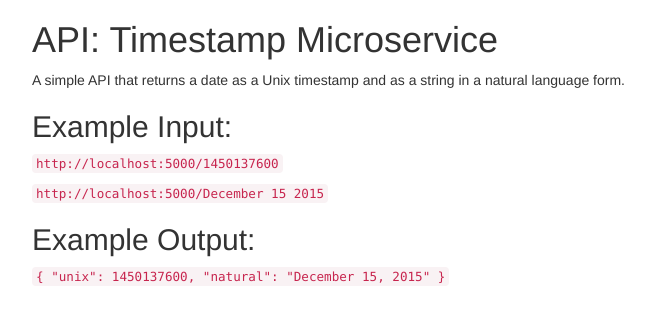
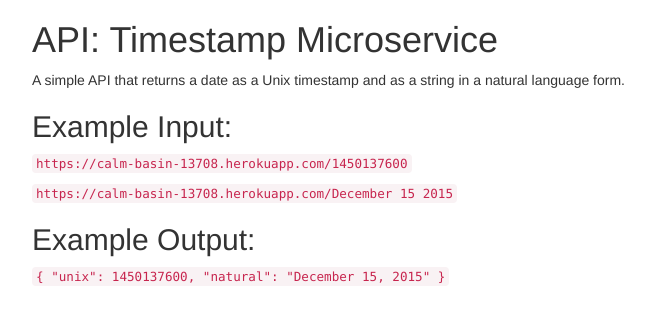
Before and after one commit to pitts114/timestamp-ms, a website: page public/index.html in a window 1280 px wide. Shown: the whole page, without its empty margins (38-693 px from the left). Drawn offline with nearby package versions, Linux system fonts and the light colour scheme.

Commit message:
Replace localhost/ with heroku URL

```diff
--- a/public/index.html
+++ b/public/index.html
@@ -13,8 +13,8 @@
             <h1 class=header>API: Timestamp Microservice</h1>
             <p>A simple API that returns a date as a Unix timestamp and as a string in a natural language form.</p>
             <h2>Example Input:</h2>
-            <p><code>http://localhost:5000/1450137600</code></p>
-            <p><code>http://localhost:5000/December 15 2015</code></p>
+            <p><code>https://calm-basin-13708.herokuapp.com/1450137600</code></p>
+            <p><code>https://calm-basin-13708.herokuapp.com/December 15 2015</code></p>
             <h2>Example Output:</h2>
             <p><code>{ "unix": 1450137600, "natural": "December 15, 2015" }</code></p>
         </div>
```
